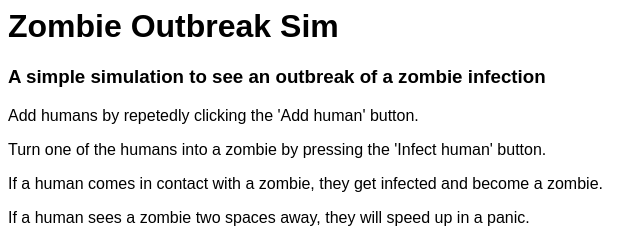
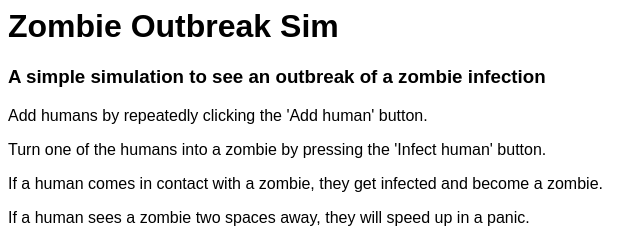
Before and after one commit to zoozoobaba/zombies, a plain HTML site: page index.html in a window 1280 px wide. Shown: the top 240 px of the page, 0-640 px from the left. Drawn offline with Linux system fonts and the light colour scheme.

Commit message:
update a typo

```diff
--- a/index.html
+++ b/index.html
@@ -8,7 +8,7 @@
 <body>
   <h1>Zombie Outbreak Sim</h1>
   <h3>A simple simulation to see an outbreak of a zombie infection</h3>
-  <p>Add humans by repetedly clicking the 'Add human' button.</p>
+  <p>Add humans by repeatedly clicking the 'Add human' button.</p>
   <p>Turn one of the humans into a zombie by pressing the 'Infect human' button.</p>
   <p>If a human comes in contact with a zombie, they get infected and become a zombie.</p>
   <p>If a human sees a zombie two spaces away, they will speed up in a panic.</p>
```
